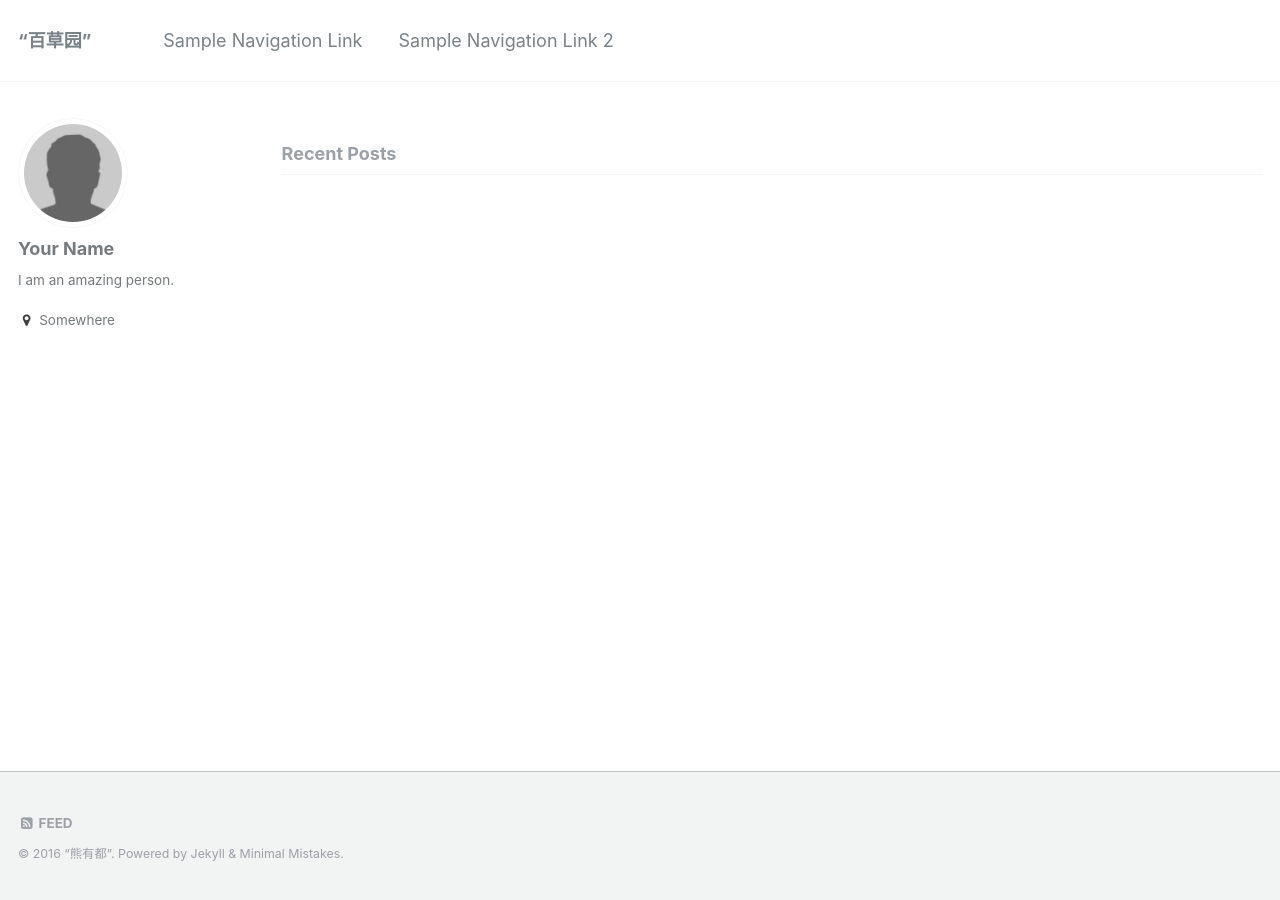
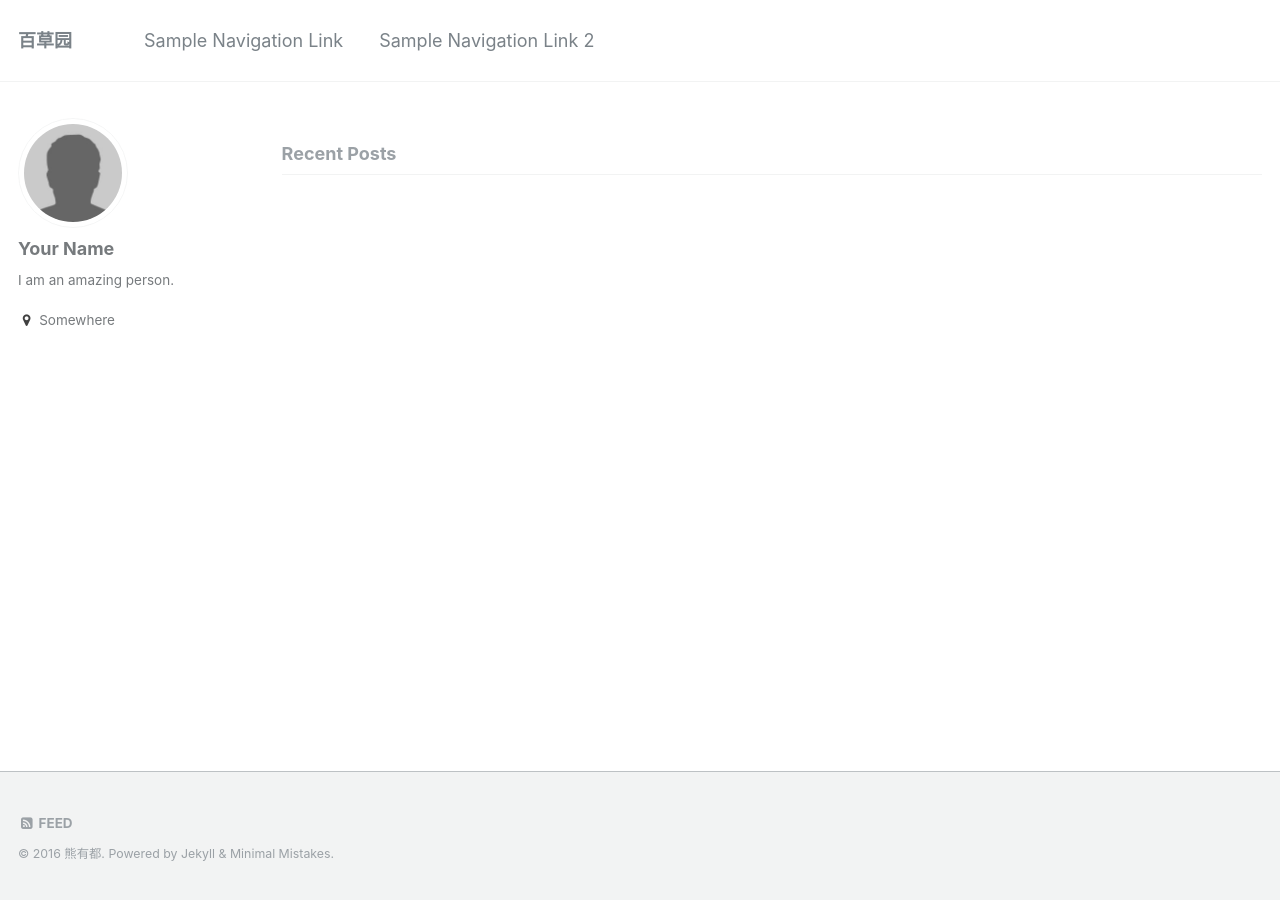
Before and after one commit to xiongyoudou/xiongyoudou.github.io, a Jekyll site: the page built from index.html, in a window 1280 px wide. Built offline with Jekyll 4.4.1, drawn with Linux system fonts in a browser that asks for light colours; the list of posts is cut into pages by our own code; part of the change alters nothing that is shown.

```diff
--- a/_config.yml
+++ b/_config.yml
@@ -6,11 +6,11 @@
 # `jekyll serve`. If you change this file, please restart the server process.
 
 # Site Settings
-locale                   : “ch”
-title                    : “百草园”
+locale                   : "ch"
+title                    : "百草园"
 title_separator          : "-"
-name                     : “熊有都”
-description              : “满园都是草，但也自成一片天地”
+name                     : "熊有都"
+description              : "满园皆草，但自成天地"
 url                      : # the base hostname & protocol for your site e.g. "https://mmistakes.github.io"
 baseurl                  : # the subpath of your site, e.g. "/blog"
 repository               : # GitHub username/repo-name e.g. "mmistakes/minimal-mistakes"
```
